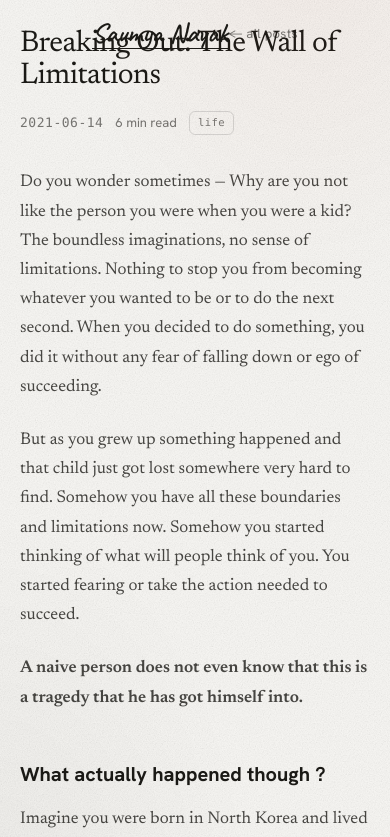
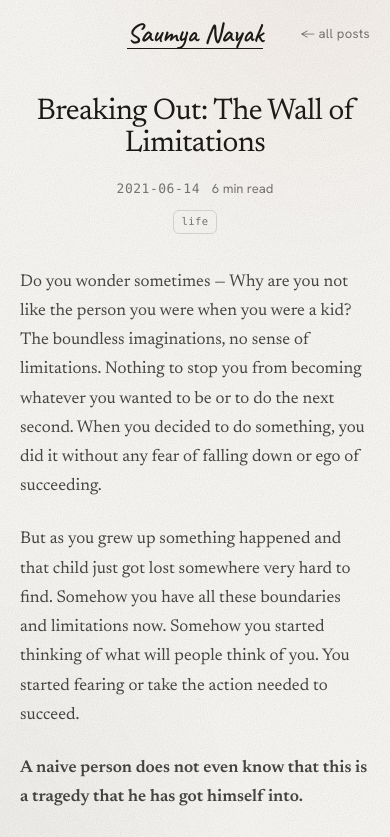
Before and after one commit to saumya66/HomeOnInternet, a Next.js app: page /blog/breaking-out in a window 390 px wide. Shown: the top 837 px of the page. Built offline with nearby package versions, Linux system fonts and the light colour scheme.

Commit message:
mobile fix

```diff
--- a/styles/site.css
+++ b/styles/site.css
@@ -365,8 +365,11 @@ body[data-mode="home"] .dial.nudge .dial-disc { animation: dialNudge 1.7s var(--
 }
 
 @media (max-width: 425px) {
-  /* center header */
+  /* center header brand on all pages */
   .topbar-inner { justify-content: center; }
+  /* on blog post pages keep back link pinned to the right */
+  body.post .topbar-inner { position: relative; }
+  body.post .topbar-right { position: absolute; right: var(--gut); }
 
   /* center all hero text */
   .hero-top { text-align: center; max-width: 100% !important; width: 100%; }
@@ -791,6 +794,7 @@ body.post { overflow: auto; }
 .post-page {
   min-height: 100vh;
   background: var(--paper);
+  padding-top: var(--header-h);
 }
 .topbar-right {
   display: flex; align-items: center; gap: 16px;
@@ -805,18 +809,22 @@ body.post { overflow: auto; }
   margin: 0 auto;
   padding: clamp(28px, 6vw, 64px) var(--gut) clamp(60px, 12vh, 120px);
 }
-.post-header { margin-bottom: clamp(28px, 4vh, 48px); }
+.post-header { margin-bottom: clamp(28px, 4vh, 48px); text-align: center; }
 .post-header h1 {
   font-family: var(--serif); font-weight: 400;
   font-size: clamp(30px, 5vw, 52px); line-height: 1.08;
   letter-spacing: -0.02em; margin-bottom: 18px;
 }
 .post-meta {
-  display: flex; flex-wrap: wrap; gap: 12px; align-items: center;
+  display: flex; flex-wrap: wrap; gap: 8px 12px; align-items: center; justify-content: center;
   font-size: 13px; color: var(--ink-60);
 }
 .post-meta time { font-family: var(--mono); letter-spacing: 0.04em; }
-.post-meta .post-tags { display: flex; gap: 7px; }
+.post-meta .post-tags { display: flex; flex-wrap: wrap; gap: 7px; width: 100%; margin-top: 4px; justify-content: center; }
+
+@media (max-width: 425px) {
+  .post-meta .post-tags { justify-content: center; }
+}
 .post-content { font-family: var(--serif); font-size: clamp(17px, 1.8vw, 21px);
   line-height: 1.72; color: var(--ink-80); }
 .post-content h2, .post-content h3 {
```
Also changed, not shown: 1 other file (tests, documents, lock files or other folders).
